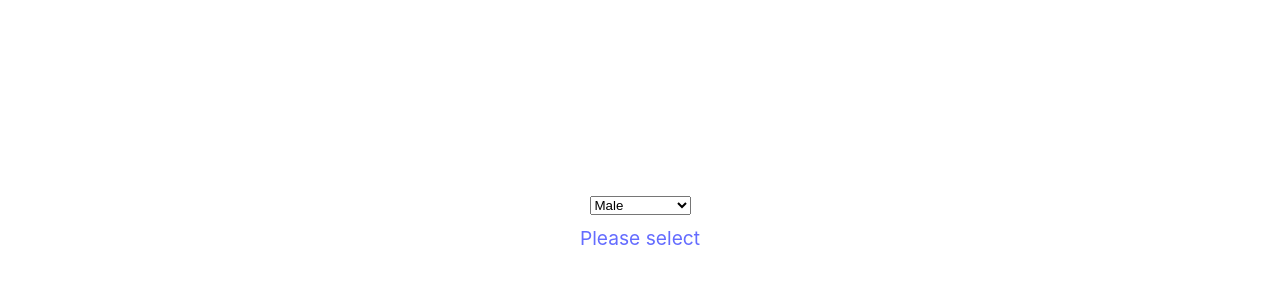
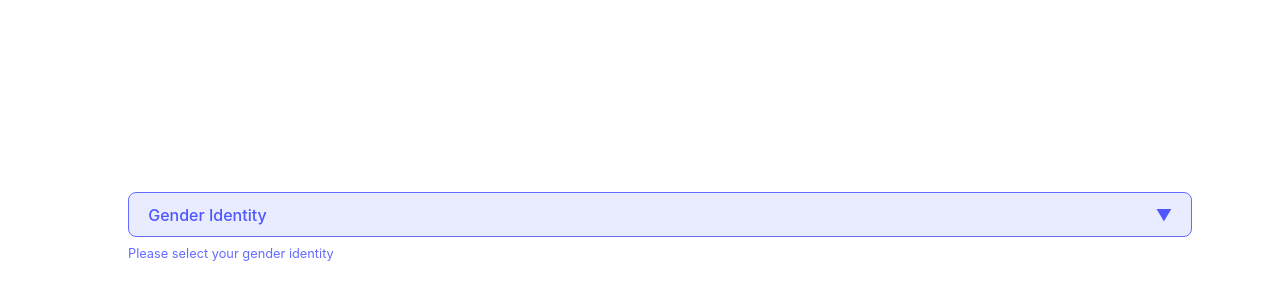
Before and after one commit to javidVeg/say-it-your-way, a React (Vite) app: page / in a window 1280 px wide. Shown: the part 166-466 px from the top of the page. Built offline with nearby package versions, Linux system fonts and the light colour scheme.

Commit message:
adding multi select for pronouns - adding styles for multiselect

```diff
--- a/src/components/Demo/Demo.jsx
+++ b/src/components/Demo/Demo.jsx
@@ -1,45 +1,34 @@
 import React, { useState } from "react";
-import FunctionalInput from "../FunctionalInput/FunctionalInput";
-import { FormControl, InputLabel, Select, MenuItem } from "@mui/material";
+import SayItYourWayInput from "../SayItYourWayInput/SayItYourWayInput";
+import "./demo-styles.css";
+import MuiSelect from "./MuiSelect"
 
-const MuiInput = () => {
-  return (
-    <FormControl fullWidth>
-      <InputLabel id="demo-gender-select-label">Gender Identity</InputLabel>
-      <Select
-        labelId="demo-gender-select-label"
-        id="demo-gender-select"
-        label="Gender Identity"
-        fullWidth
-      ></Select>
-    </FormControl>
-  );
-};
 
 const Demo = () => {
   const [genderValue, setGenderValue] = useState("");
 
-
-  const onGenderChange = (event) => {
-    console.log(event.target.value);
-    setGenderValue(event.target.value);
+  const onGenderChange = (item) => {
+    console.log(item);
+    setGenderValue(item);
   };
 
   return (
-    <>
-      <FunctionalInput
-        type="select"
-        variant="gender"
+    <div className="main-container">
+      <SayItYourWayInput
+        type="multi-select"
+        // type="select"
+        // variant="gender"
+        variant="pronouns"
         onChange={onGenderChange}
         value={genderValue}
-        // inputProps={<MuiInput />}
-        // label
-        // placeholder
-        helperText='Please select'
+        // inputComponent={MuiSelect}
+        label='Gender Identity'
+        placeholder='Gender Identity'
+        helperText="Please select your gender identity"
         // error='Please select an option'
         // disabled
       />
-    </>
+    </div>
   );
 };
 
--- /dev/null
+++ b/src/components/Demo/MuiSelect.jsx
@@ -0,0 +1,30 @@
+import { FormControl, InputLabel, Select, MenuItem } from "@mui/material";
+
+const MuiSelect = ({ value, onChange, options, label }) => {
+    return (
+      <FormControl fullWidth>
+        <InputLabel id="demo-gender-select-label">
+          {label || "Gender Identity"}
+        </InputLabel>
+        <Select
+          labelId="demo-gender-select-label"
+          id="demo-gender-select"
+          label={label || "Gender Identity"}
+          value={value || ""}
+          onChange={onChange}
+          fullWidth
+        >
+          <MenuItem value="">
+            <em>None</em>
+          </MenuItem>
+          {options.map((option, index) => (
+            <MenuItem key={index} value={option.value}>
+              {option.label}
+            </MenuItem>
+          ))}
+        </Select>
+      </FormControl>
+    );
+  };
+
+export default MuiSelect;
--- /dev/null
+++ b/src/components/Demo/demo-styles.css
@@ -0,0 +1,3 @@
+.main-container{
+    width: 80vw;
+}
--- a/src/components/FunctionalInput/FunctionalInput.jsx
+++ /dev/null
@@ -1,60 +0,0 @@
-import React from "react";
-import "./styles.css";
-import { genderIdentities } from "../../data/identity";
-import { pronouns } from "../../data/pronouns";
-
-const FunctionalInput = (props) => {
-  const {
-    onChange,
-    inputProps,
-    variant,
-    label,
-    placeholder,
-    helperText,
-    error,
-    disabled,
-    type,
-    value = "",
-  } = props;
-
-  let options = [];
-
-  switch (variant) {
-    case "gender":
-      options = genderIdentities;
-      break;
-    case "pronouns":
-      options = pronouns;
-      break;
-    default:
-      console.error("Invalid variant, please provide a valid variant");
-  }
-
-  console.log(options);
-
-  return (
-    <div className="main-container">
-      {type === "select" ? (
-        <select value={value} onChange={onChange} disabled={disabled}>
-          {options &&
-            options.map((option, index) => (
-              <option key={index} value={option.value}>
-                {option.label}
-              </option>
-            ))}
-        </select>
-      ) : (
-        <input
-          value={value}
-          onChange={onChange}
-          placeholder={placeholder}
-          disabled={disabled}
-        />
-      )}
-      {helperText && <p className="helper-text">{helperText}</p>}
-      {error && <p className="error-text">Error: {error}</p>}
-    </div>
-  );
-};
-
-export default FunctionalInput;
--- a/src/components/FunctionalInput/styles.css
+++ /dev/null
@@ -1,19 +0,0 @@
-.main-container{
-    display: flex;
-    flex-direction: column;
-    align-items: center;
-    justify-content: center;
-    width: 80vw;
-}
-
-.error-text{
-    color: red;
-    font-size: 1.2em;
-    margin-top: 0.5em;
-}
-
-.helper-text{
-    color: #646cff;
-    font-size: 1.2em;
-    margin-top: 0.5em;
-}
--- /dev/null
+++ b/src/components/SayItYourWayInput/SayItYourWayInput.jsx
@@ -0,0 +1,78 @@
+import React, { useMemo, useCallback } from "react";
+import "./styles.css";
+import { genderIdentities } from "../../data/identity";
+import { pronouns } from "../../data/pronouns";
+import SelectInput from "./components/SelectInput";
+import MultiSelect from "./components/MultiSelect"
+
+// SayItYourWayInput component onChange returns the selected option object instead of the event object.
+const SayItYourWayInput = ({
+  onChange,
+  inputComponent: InputComponent,
+  variant,
+  label,
+  placeholder = "Please select...",
+  helperText,
+  error,
+  disabled,
+  type,
+  value = "",
+}) => {
+
+
+  const options = useMemo(() => {
+    switch (variant) {
+      case "gender":
+        return genderIdentities;
+      case "pronouns":
+        return pronouns;
+      default:
+        console.error("Invalid variant, please provide a valid variant");
+        return [];
+    }
+  }, [variant]);
+
+  const handleSelectChange = useCallback(
+    (event) => {
+      const selectedOption = options.find(
+        (option) => option.value === event.target.value
+      );
+      onChange(selectedOption);
+    },
+    [onChange, options]
+  );
+
+  return (
+    <div className={`input-container ${disabled ? "disabled" : ""}`}>
+      {InputComponent ? (
+        <InputComponent
+          value={value?.value || ""}
+          onChange={handleSelectChange}
+          disabled={disabled}
+          options={options}
+        />
+      ) : type === "select" ? (
+        <SelectInput
+          value={value || ""}
+          onChange={handleSelectChange}
+          disabled={disabled}
+          options={options}
+          placeholder={placeholder}
+        />
+      ) : (
+        <MultiSelect
+          className={disabled ? "disabled" : ""}
+          value={value}
+          onChange={onChange}
+          placeholder={!value ? placeholder : undefined}
+          disabled={disabled}
+          options={options}
+        />
+      )}
+      {!error && helperText && <p className="helper-text">{helperText}</p>}
+      {error && <p className="error-text">Error: {error}</p>}
+    </div>
+  );
+};
+
+export default SayItYourWayInput;
--- /dev/null
+++ b/src/components/SayItYourWayInput/components/MultiSelect.jsx
@@ -0,0 +1,63 @@
+import React, { useState } from "react";
+
+// MultiSelect component
+const MultiSelect = (props) => {
+  const { options = [], placeholder = "Select pronouns...", disabled } = props;
+
+  const [selectedPronouns, setSelectedPronouns] = useState([]);
+  const [isOpen, setIsOpen] = useState(false);
+
+  // Handle the selection of pronouns
+  const handlePronounChange = (nominative) => {
+    setSelectedPronouns((prevSelected) => {
+      if (prevSelected.some((pronoun) => pronoun.nominative === nominative)) {
+        // If pronoun is already selected, remove it
+        return prevSelected.filter((pronoun) => pronoun.nominative !== nominative);
+      } else {
+        // If not, add it to the list
+        const selectedPronoun = options.find((pronoun) => pronoun.nominative === nominative);
+        return [...prevSelected, selectedPronoun];
+      }
+    });
+  };
+
+  // Display selected nominative values separated by "/"
+  const getDisplayValue = () => {
+    return selectedPronouns.map((pronoun) => pronoun.nominative).join(" / ") || placeholder;
+  };
+
+  // Toggle dropdown open/close
+  const toggleDropdown = () => {
+    if (!disabled) {
+      setIsOpen(!isOpen);
+    }
+  };
+
+  return (
+    <div className="multi-select-container">
+      <div className={`multi-select-input ${disabled ? "disabled" : ""}`} onClick={toggleDropdown}>
+        <span>{getDisplayValue()}</span>
+        <span className="dropdown-arrow">{isOpen ? "▲" : "▼"}</span>
+      </div>
+      {isOpen && (
+        <div className="multi-select-dropdown">
+          {options.map((pronoun, index) => (
+            <label key={index} className="multi-select-option">
+              <input
+                type="checkbox"
+                value={pronoun.nominative}
+                onChange={() => handlePronounChange(pronoun.nominative)}
+                checked={selectedPronouns.some(
+                  (selected) => selected.nominative === pronoun.nominative
+                )}
+              />
+              {pronoun.label}
+            </label>
+          ))}
+        </div>
+      )}
+    </div>
+  );
+};
+
+export default MultiSelect;
--- /dev/null
+++ b/src/components/SayItYourWayInput/components/SelectInput.jsx
@@ -0,0 +1,24 @@
+import React from "react";
+
+const SelectInput = (props) => {
+  const { value, onChange, options, placeholder, disabled } = props;
+  return (
+    <select
+      className={`select ${disabled ? "disabled" : ""}`}
+      value={value?.value || ""}
+      onChange={onChange}
+      disabled={disabled}
+    >
+      <option value="" disabled>
+        {placeholder}
+      </option>
+      {options.map((option, index) => (
+        <option key={index} value={option.value}>
+          {option.label}
+        </option>
+      ))}
+    </select>
+  );
+};
+
+export default SelectInput;
--- /dev/null
+++ b/src/components/SayItYourWayInput/styles.css
@@ -0,0 +1,116 @@
+.input-container {
+  display: flex;
+  flex-direction: column;
+  align-items: flex-start;
+  width: 100%;
+}
+
+.error-text {
+  color: red;
+  font-size: 0.8em;
+  margin-top: 0.5em;
+}
+
+.helper-text {
+  color: #646cff;
+  font-size: 0.8em;
+  margin-top: 0.5em;
+}
+
+select {
+  padding: 0.6em 1.2em;
+  font-size: 1em;
+  font-weight: 500;
+  font-family: inherit;
+  background-color: #e9ecff;
+  border-radius: 8px;
+  border: 1px solid #646cff;
+  cursor: pointer;
+  transition: border-color 0.25s;
+  color: #4d56ff;
+  width: 100%;
+}
+
+.select.disabled,
+input.disabled {
+  background-color: #cdcccc;
+  color: #696969;
+  cursor: not-allowed;
+  border: 1px solid #888;
+}
+
+
+.multi-select-container {
+    position: relative;
+    width: 100%;
+  }
+
+  .multi-select-input {
+    padding: 0.6em 1.2em;
+    font-size: 1em;
+    font-weight: 500;
+    font-family: inherit;
+    background-color: #e9ecff;
+    border-radius: 8px;
+    border: 1px solid #646cff;
+    cursor: pointer;
+    transition: border-color 0.25s;
+    color: #4d56ff;
+    width: 100%;
+    display: flex;
+    justify-content: space-between;
+    align-items: center;
+  }
+
+  .multi-select-input:hover {
+    border-color: #4d56ff;
+  }
+
+  .multi-select-input.disabled {
+    background-color: #cdcccc;
+    color: #696969;
+    cursor: not-allowed;
+    border: 1px solid #888;
+  }
+
+  .dropdown-arrow {
+    margin-left: 10px;
+  }
+
+  .multi-select-dropdown {
+    position: absolute;
+    top: 100%;
+    left: 0;
+    right: 0;
+    background-color: #e9ecff;
+    border: 1px solid #646cff;
+    border-radius: 8px;
+    z-index: 1;
+    max-height: 200px;
+    overflow-y: auto;
+  }
+
+  .multi-select-option {
+    padding: 0.6em 1.2em;
+    font-size: 1em;
+    font-family: inherit;
+    font-weight: 500;
+    color: #4d56ff;
+    cursor: pointer;
+    display: flex;
+    align-items: center;
+    transition: background-color 0.25s;
+  }
+
+  .multi-select-option input {
+    margin-right: 0.5em;
+  }
+
+  .multi-select-option:hover {
+    background-color: #d8def7;
+  }
+
+  .multi-select-option input:checked ~ label {
+    background-color: #4d56ff;
+    color: white;
+  }
```
